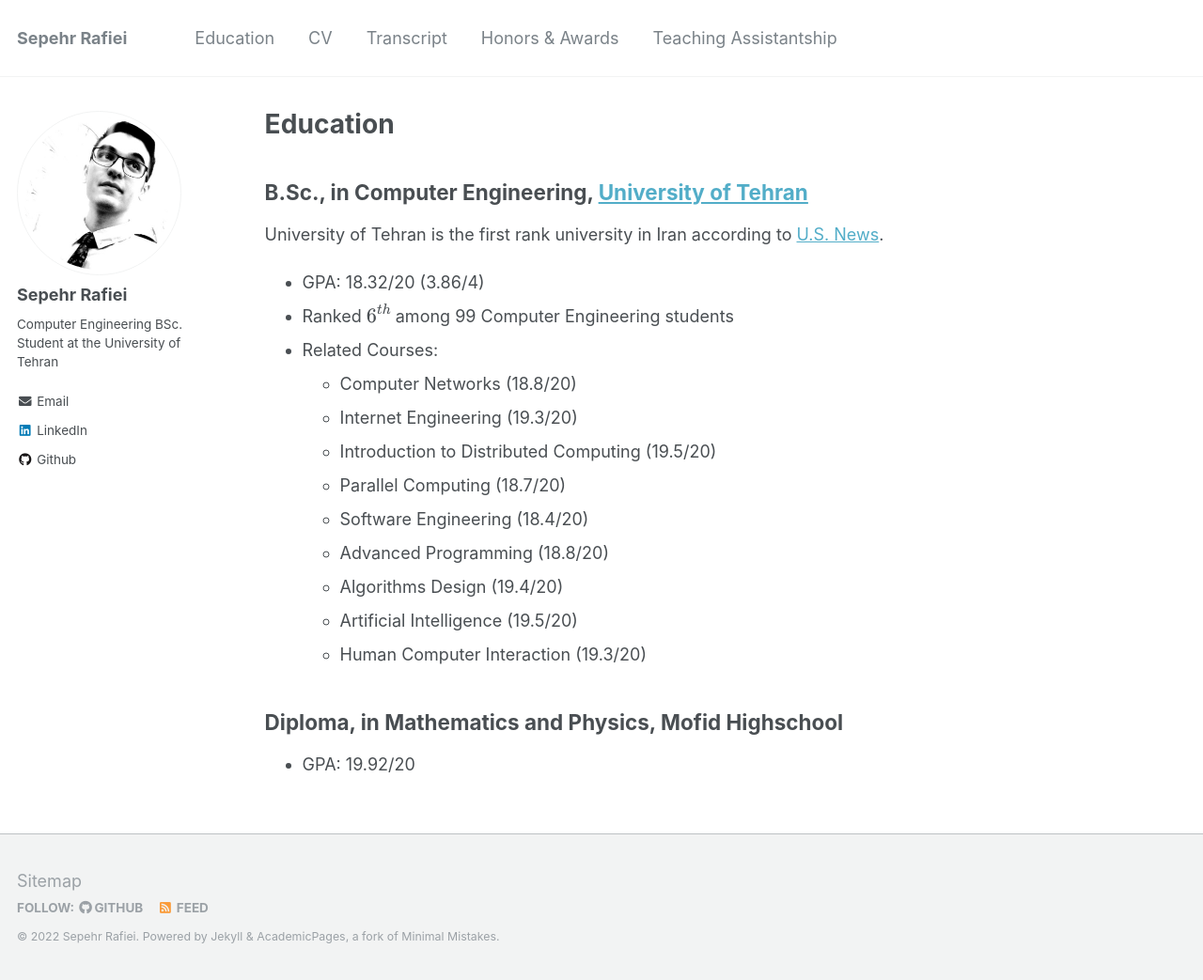
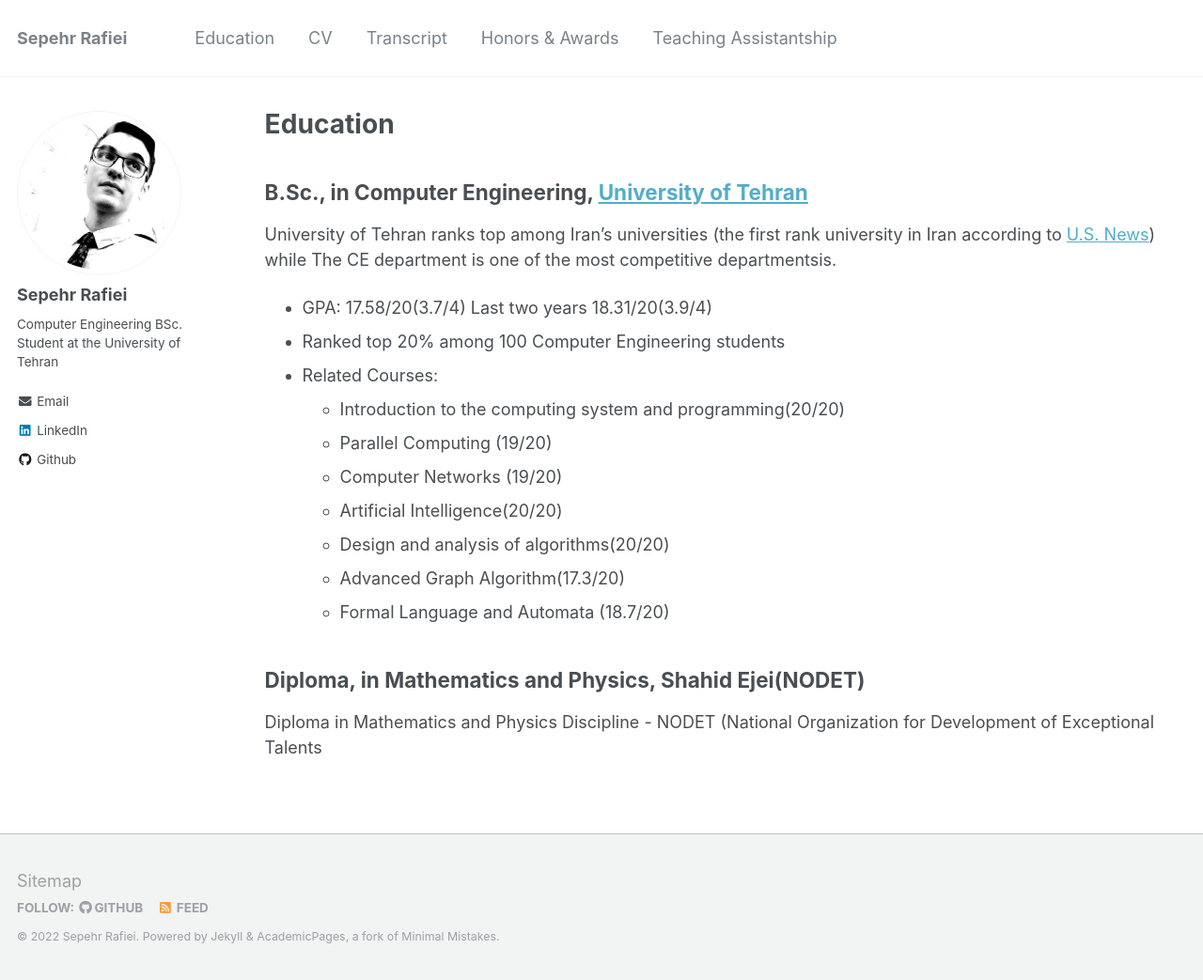
Before and after one commit to cep-ter/cep-ter.github.io, a Jekyll site: the page built from _pages/education.md, in a window 1280 px wide and 1043 px high. Shown: the whole window at 94% size. Built offline with Jekyll 4.4.1, drawn with Linux system fonts in a browser that asks for light colours; formulas are drawn with MathJax 3.

Commit message:
update education

```diff
--- a/_pages/education.md
+++ b/_pages/education.md
@@ -6,19 +6,17 @@ author_profile: true
 ---
 
 ## B.Sc., in Computer Engineering, __[University of Tehran](https://ut.ac.ir/en)__
-University of Tehran is the first rank university in Iran according to [U.S. News](https://www.usnews.com/education/best-global-universities/iran).
-- GPA: 18.32/20 (3.86/4)
-- Ranked $6^{th}$ among 99 Computer Engineering students
+University of Tehran ranks top among Iran's universities (the first rank university in Iran according to [U.S. News](https://www.usnews.com/education/best-global-universities/iran)) while The CE department is one of the most competitive departmentsis.
+- GPA: 17.58/20(3.7/4) Last two years 18.31/20(3.9/4)
+- Ranked top 20% among 100 Computer Engineering students
 - Related Courses:
-  - Computer Networks (18.8/20)
-  - Internet Engineering (19.3/20)
-  - Introduction to Distributed Computing (19.5/20)
-  - Parallel Computing (18.7/20)
-  - Software Engineering (18.4/20)
-  - Advanced Programming (18.8/20)
-  - Algorithms Design (19.4/20)
-  - Artificial Intelligence (19.5/20)
-  - Human Computer Interaction (19.3/20)
+  - Introduction to the computing system and programming(20/20)
+  - Parallel Computing (19/20)
+  - Computer Networks (19/20)
+  - Artificial Intelligence(20/20)
+  - Design and analysis of algorithms(20/20)
+  - Advanced Graph Algorithm(17.3/20)
+  - Formal Language and Automata (18.7/20)
 
-## Diploma, in Mathematics and Physics, Mofid Highschool
-- GPA: 19.92/20
+## Diploma, in Mathematics and Physics, Shahid Ejei(NODET)
+Diploma in Mathematics and Physics Discipline - NODET (National Organization for Development of Exceptional Talents
```
